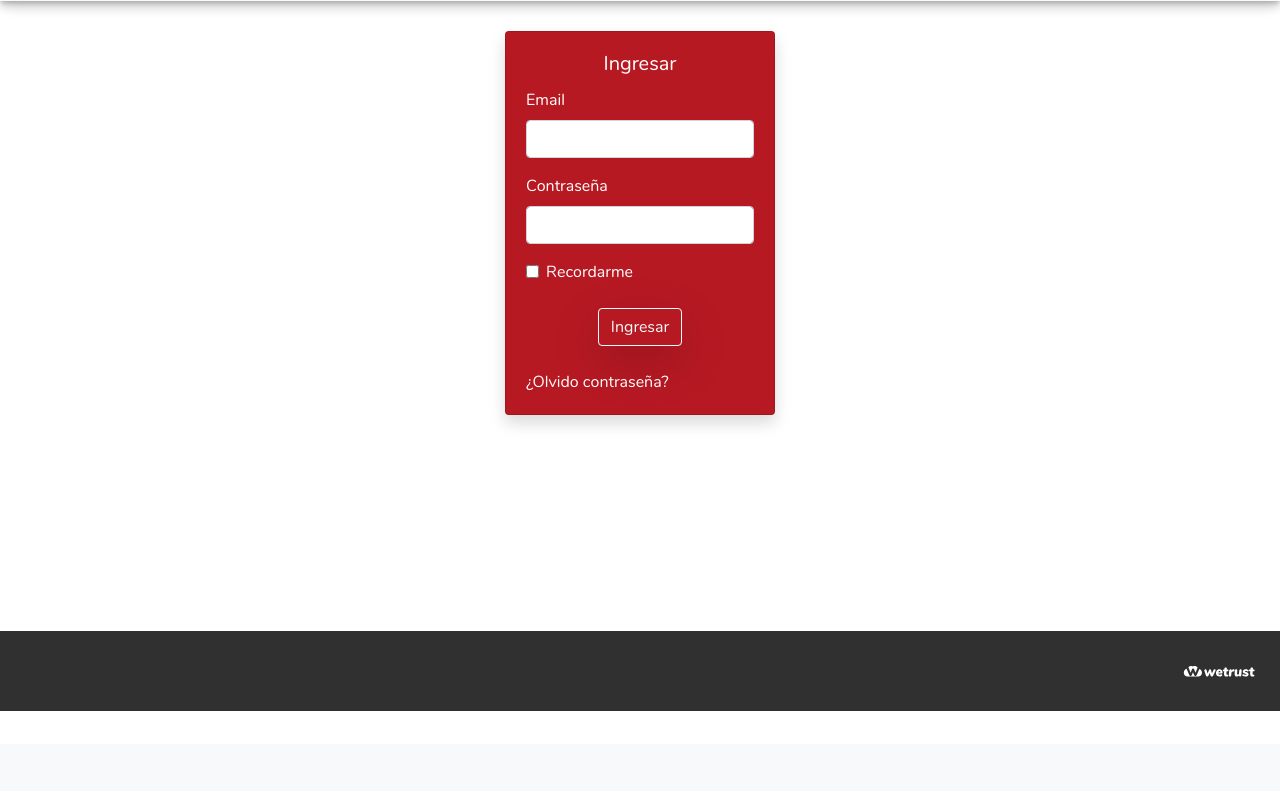
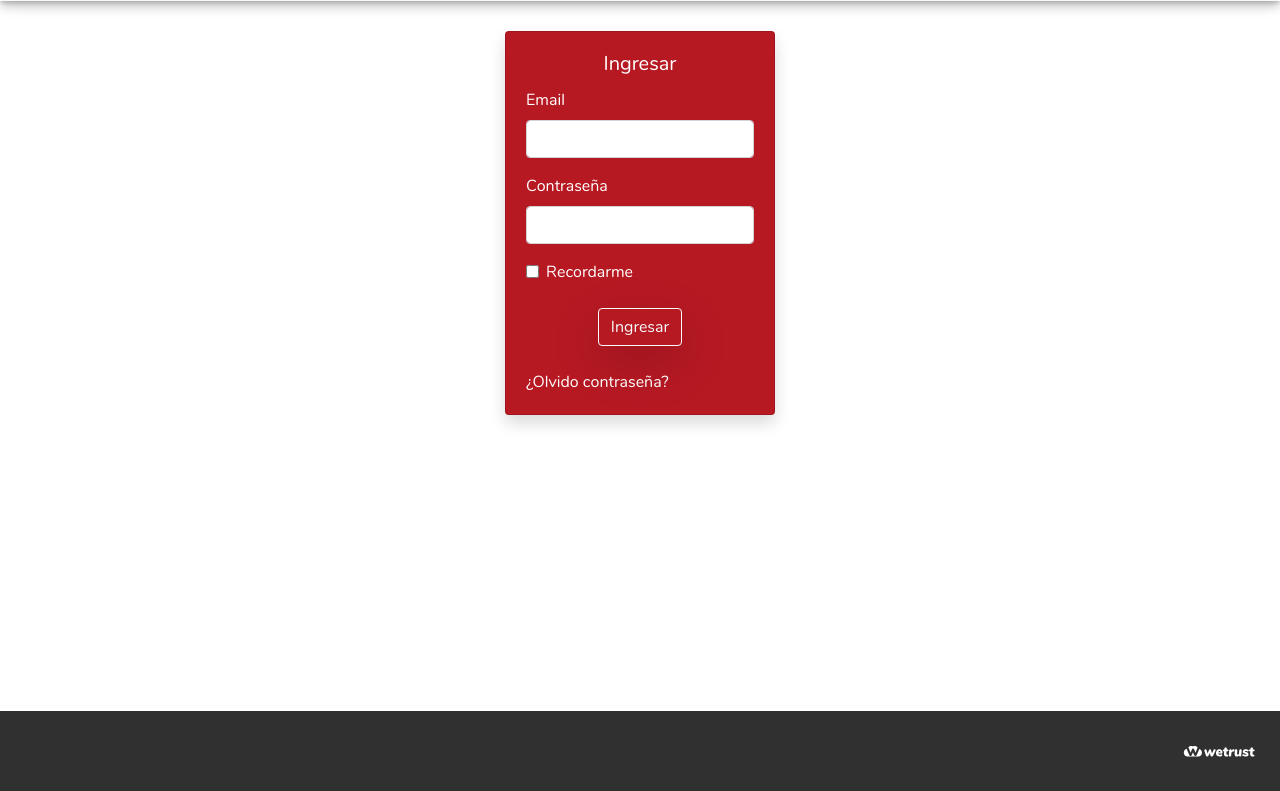
Before and after one commit to cristopher/AppBiofuturo, a PHP site: template application/view/login/index.php in a window 1280 px wide. Shown: the part 56-847 px from the top of the page. Before the commit the page ends 767 px from the top, so only its background shows below. Run offline with PHP 8.4, Linux system fonts and the light colour scheme; the template is opened without the code that fills it, so the values that code supplies are empty.

Commit message:
Visual y typos

```diff
--- a/application/_installation/04-create-table-modules.sql
+++ b/application/_installation/04-create-table-modules.sql
@@ -1,4 +1,4 @@
-CREATE TABLE IF NOT EXISTS `modules` (
+CREATE TABLE IF NOT EXISTS `huge`.`modules` (
  `module_id` int(11) unsigned NOT NULL AUTO_INCREMENT,
  `module_name` text NOT NULL,
  `module_menu` text NOT NULL,
--- a/application/view/login/index.php
+++ b/application/view/login/index.php
@@ -1,4 +1,4 @@
-<main class="py-4 minimo">
+<main class="py-4 completo">
     <div class="container">
         <?php $this->renderFeedbackMessages(); ?>
         <div class="d-flex p-2 justify-content-center">
--- a/application/view/login/requestPasswordReset.php
+++ b/application/view/login/requestPasswordReset.php
@@ -1,4 +1,4 @@
-<main class="py-4 minimo">
+<main class="py-4 completo">
     <div class="container">
         <?php $this->renderFeedbackMessages(); ?>
         <div class="d-flex p-2 justify-content-center">
--- a/application/view/register/index.php
+++ b/application/view/register/index.php
@@ -1,4 +1,4 @@
-<main class="py-4 minimo">
+<main class="py-4 completo">
     <div class="container">
         <?php $this->renderFeedbackMessages(); ?>
         <div class="d-flex p-2 justify-content-center">
--- a/public/css/css.css
+++ b/public/css/css.css
@@ -14,6 +14,9 @@ h1, h2,h3,h4,h5,h6{
 }
 nav.sombra{
     box-shadow: 0 3px 5px -1px rgba(0,0,0,.2),0 6px 10px 0 rgba(0,0,0,.14),0 1px 18px 0 rgba(0,0,0,.12);
+}
+.completo{
+    min-height:89vh;
 }
 .minimo{
     min-height:79vh;
```
